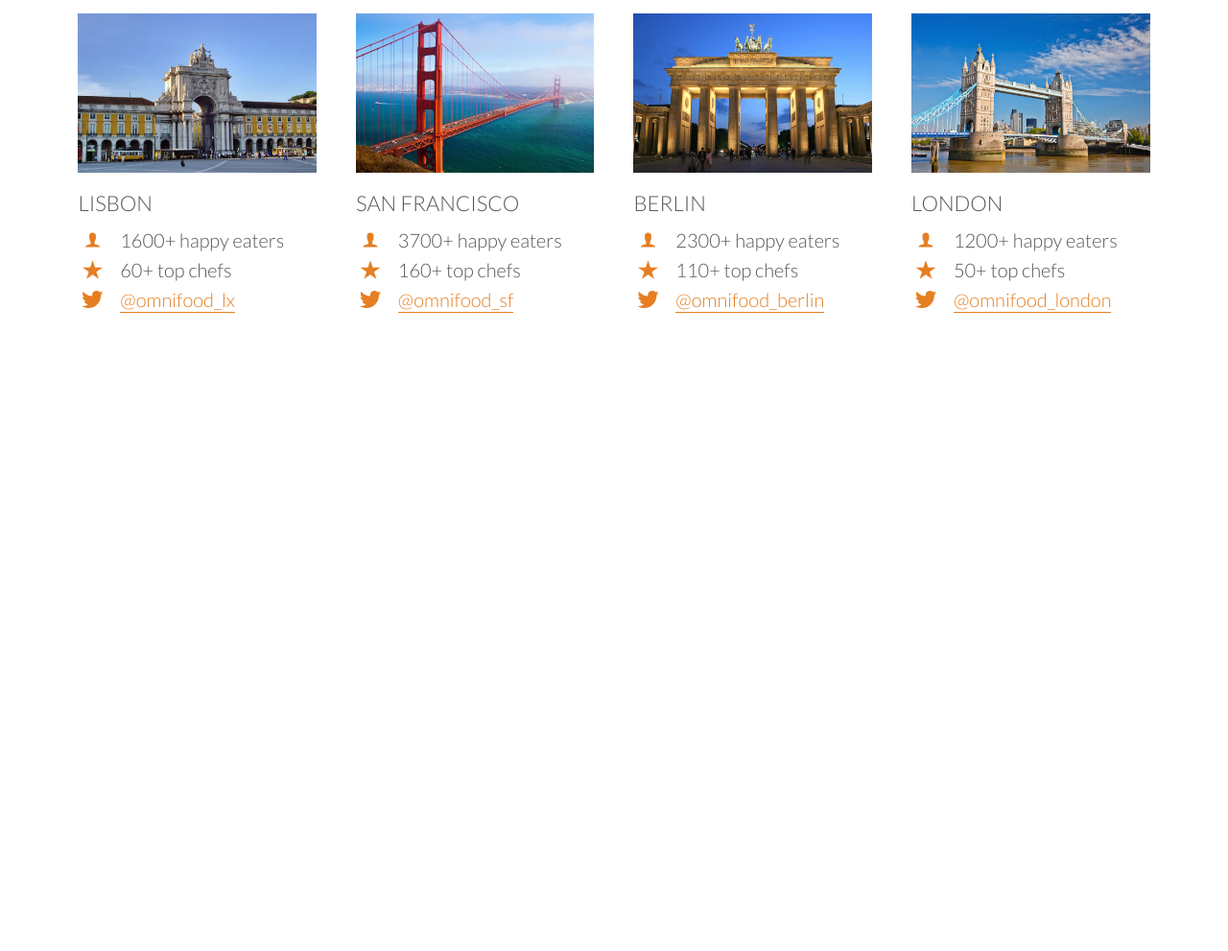
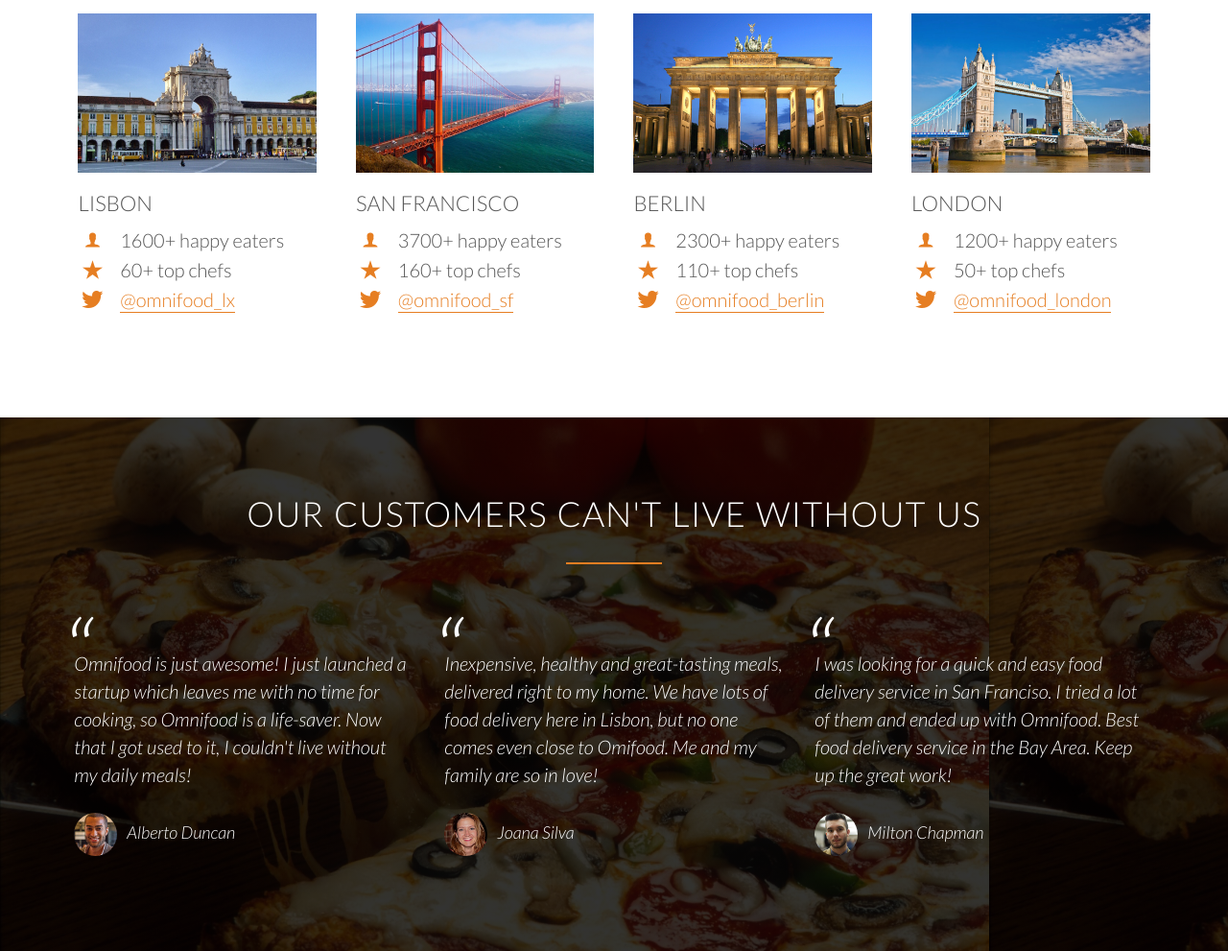
Before and after one commit to AnoshkaTariq/omnifood, a plain HTML site: page index.html in a window 1280 px wide. Shown: the part 2909-3900 px from the top of the page at 96% size. Before the commit the page ends 3344 px from the top, so only its background shows below. Drawn offline with Linux system fonts and the light colour scheme; files whose address does not match are found by name.

Commit message:
testimonials section

```diff
--- a/index.html
+++ b/index.html
@@ -230,6 +230,30 @@
         </div>
     </section>
 
+
+    <!------------- TESTIMONIALS SECTION ------------->
+    <section class="section-testimonials">
+        <div class="row">
+            <h2>Our customers can't live without us</h2>
+        </div>
+        <div class="row">
+            <div class="col span-1-of-3">
+                <blockquote>Omnifood is just awesome! I just launched a startup which leaves me with no time for cooking, so Omnifood is a life-saver. Now that I got used to it, I couldn't live without my daily meals!
+                    <cite><img src="resources/img/customer-1.jpg">Alberto Duncan</cite>
+                </blockquote>
+            </div>
+            <div class="col span-1-of-3">
+                <blockquote>Inexpensive, healthy and great-tasting meals, delivered right to my home. We have lots of food delivery here in Lisbon, but no one comes even close to Omifood. Me and my family are so in love!
+                    <cite><img src="resources/img/customer-2.jpg">Joana Silva</cite>
+                </blockquote>
+            </div>
+            <div class="col span-1-of-3">
+                <blockquote>I was looking for a quick and easy food delivery service in San Franciso. I tried a lot of them and ended up with Omnifood. Best food delivery service in the Bay Area. Keep up the great work!
+                    <cite><img src="resources/img/customer-3.jpg">Milton Chapman</cite>
+                </blockquote>
+            </div>
+        </div>
+    </section>
 </body>
 
 </html>
--- a/resources/css/style.css
+++ b/resources/css/style.css
@@ -205,6 +205,7 @@ header {
     background-size: cover;
     background-position: center;
     height: 100vh;
+    background-attachment: fixed;
 }
 
 .hero-text-box {
@@ -368,3 +369,46 @@ header {
     margin-bottom: 5px;
 
 }
+
+
+/*----------------------------------------------*/
+/* TESTIMONIALS SECTION */
+/*----------------------------------------------*/
+
+.section-testimonials {
+    background-image: linear-gradient(rgba(0, 0, 0, 0.8), rgba(0, 0, 0, 0.8)), url(img/back-customers.jpg);
+    background-size: contain;
+    color: #fff;
+    background-attachment: fixed;
+}
+
+blockquote {
+    padding: 2%;
+    font-style: italic;
+    line-height: 145%;
+    position: relative;
+    margin-top: 40px;
+}
+
+blockquote:before {
+    content: "\201C";
+    font-size: 500%;
+    display: block;
+    position: absolute;
+    top: -5px;
+    left: -5px;
+}
+
+
+cite {
+    font-size: 90%;
+    margin-top: 25px;
+    display: block;
+}
+
+cite img {
+    height: 45px;
+    border-radius: 50%;
+    margin-right: 10px;
+    vertical-align: middle;
+}
```
Also changed, not shown: resources/css/img/back-customers.jpg (added), resources/img/customer-1.jpg (added), resources/img/customer-2.jpg (added), resources/img/customer-3.jpg (added).
